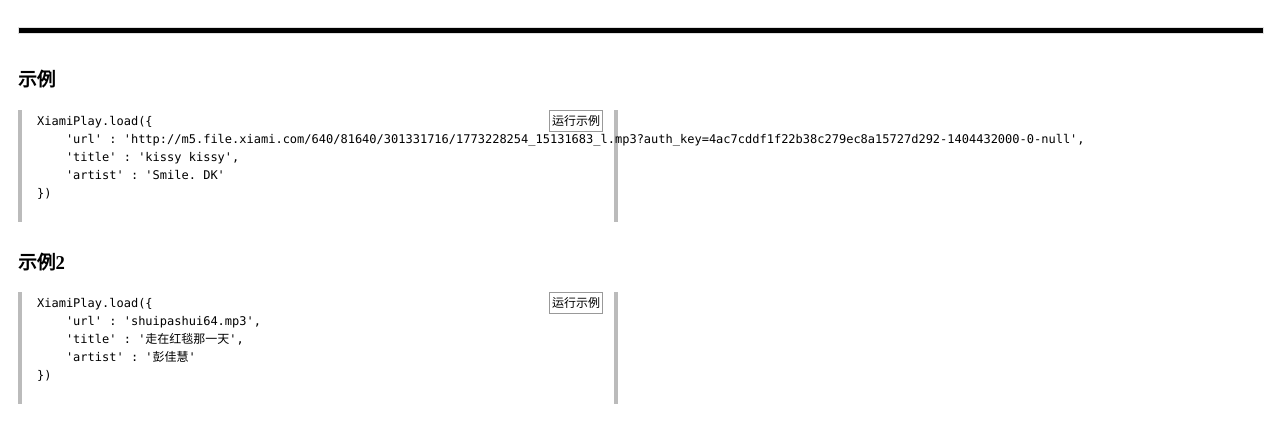
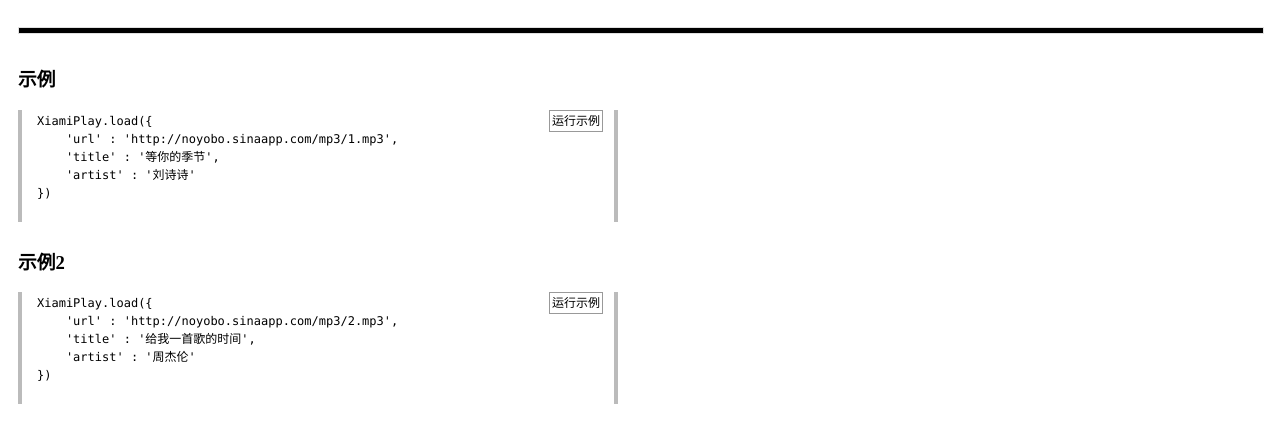
Before and after one commit to noyobo/xplayer, a website: page 1.0/demo/index.html in a window 1280 px wide. Shown: the part 146-588 px from the top of the page. Drawn offline with Linux system fonts and the light colour scheme; a script that the page names is missing.

Commit message:
update demo

```diff
--- a/1.0/demo/index.html
+++ b/1.0/demo/index.html
@@ -52,18 +52,18 @@
     <div class="run" title="Run">运行示例</div>
     <pre class="runnable">
 XiamiPlay.load({
-    'url' : 'http://m5.file.xiami.com/640/81640/301331716/1773228254_15131683_l.mp3?auth_key=4ac7cddf1f22b38c279ec8a15727d292-1404432000-0-null',
-    'title' : 'kissy kissy',
-    'artist' : 'Smile. DK'
+    'url' : 'http://noyobo.sinaapp.com/mp3/1.mp3',
+    'title' : '等你的季节',
+    'artist' : '刘诗诗'
 })
     </pre>
     <h3>示例2</h3>
     <div class="run" title="Run">运行示例</div>
     <pre class="runnable">
 XiamiPlay.load({
-    'url' : 'shuipashui64.mp3',
-    'title' : '走在红毯那一天',
-    'artist' : '彭佳慧'
+    'url' : 'http://noyobo.sinaapp.com/mp3/2.mp3',
+    'title' : '给我一首歌的时间',
+    'artist' : '周杰伦'
 })
     </pre>
 </div>
```
